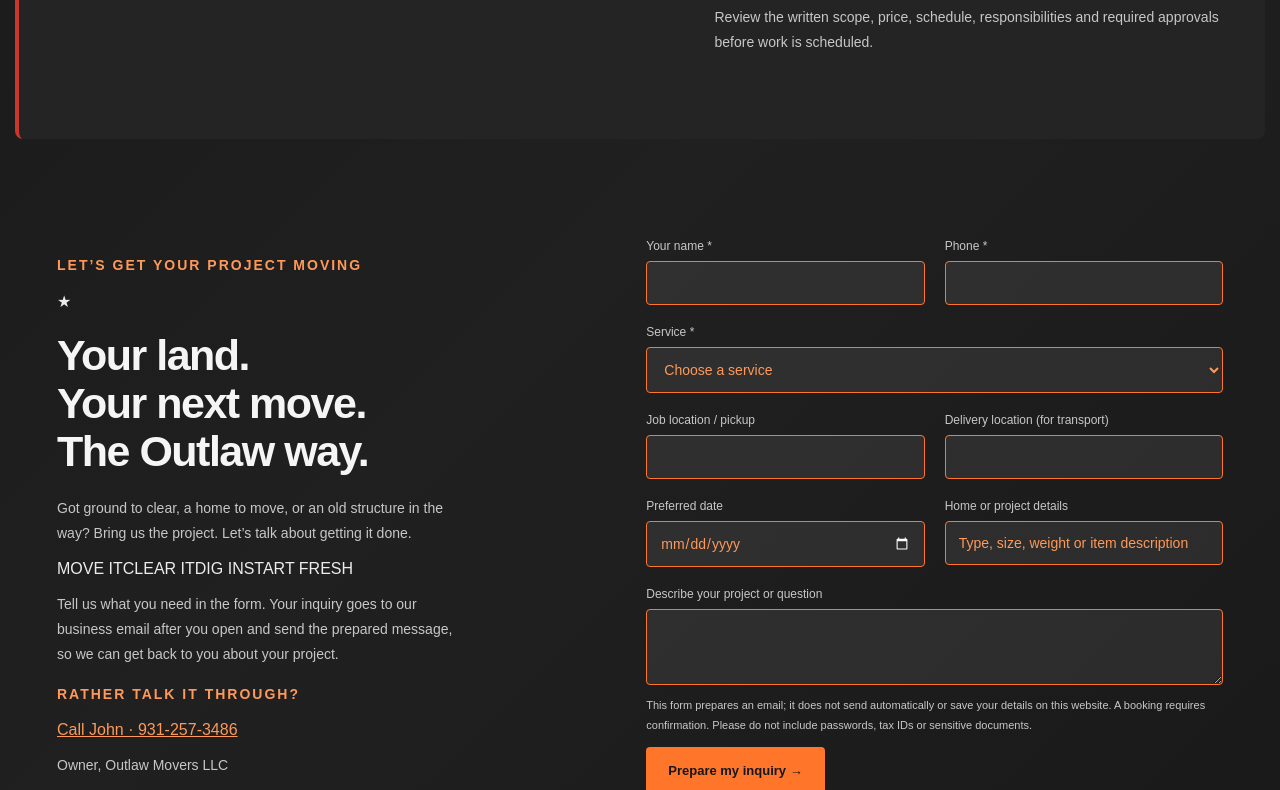
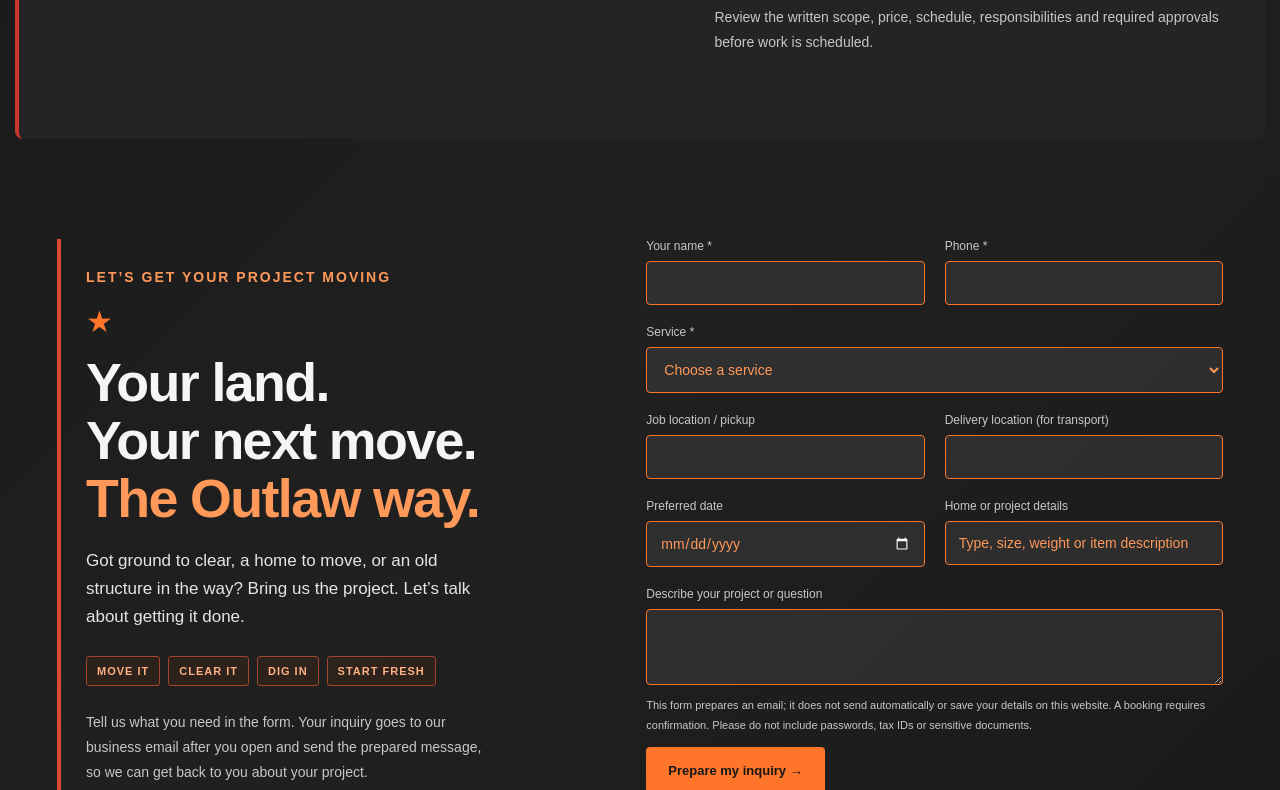
Before and after one commit to itsmarleyychickk-creator/outlawmovers, a website: page docs/index.html in a window 1280 px wide. Shown: the part 2010-2800 px from the top of the page. Drawn offline with Linux system fonts and the light colour scheme.

Commit message:
Style Outlaw contact panel with orange red accents and owner call card

```diff
--- a/docs/site.css
+++ b/docs/site.css
@@ -80,3 +80,17 @@
 #quote #quote-form input:focus,
 #quote #quote-form select:focus,
 #quote #quote-form textarea:focus{outline:2px solid #ff762b;outline-offset:2px;border-color:#ff762b}
+
+/* Outlaw contact story: limited to the left-side quote heading. */
+#quote .outlaw-contact{position:relative;border-left:4px solid #dd492f;padding:12px 0 12px 25px}
+#quote .outlaw-contact h2{font-size:clamp(36px,4.2vw,54px);font-weight:900;line-height:1.08;letter-spacing:-1.6px;margin-top:14px}
+#quote .outlaw-contact h2 span{color:#ff995a}
+#quote .outlaw-contact .outlaw-lead{font-size:17px;color:#e5e5e5;line-height:1.65}
+#quote .outlaw-star{display:inline-block;color:#ff762b;font-size:30px}
+#quote .outlaw-services{display:flex;flex-wrap:wrap;gap:8px;margin:24px 0}
+#quote .outlaw-services span{padding:8px 10px;border:1px solid #a4442d;border-radius:3px;color:#ffb183;background:#3d251b80;font-size:11px;font-weight:bold;letter-spacing:1px}
+#quote .owner-contact{padding:20px;margin-top:25px;background:linear-gradient(125deg,#383838b3,#262626);border:1px solid #555;border-top:3px solid #ff762b;border-radius:5px}
+#quote .owner-contact p{margin:7px 0}
+#quote .owner-phone{display:block;font-weight:800;font-size:clamp(17px,2vw,22px);text-decoration:none;color:#ff995a}
+#quote .owner-contact>a{overflow-wrap:anywhere}
+@media(max-width:620px){#quote .outlaw-contact{padding-left:18px}#quote .owner-contact{padding:15px}}
```
